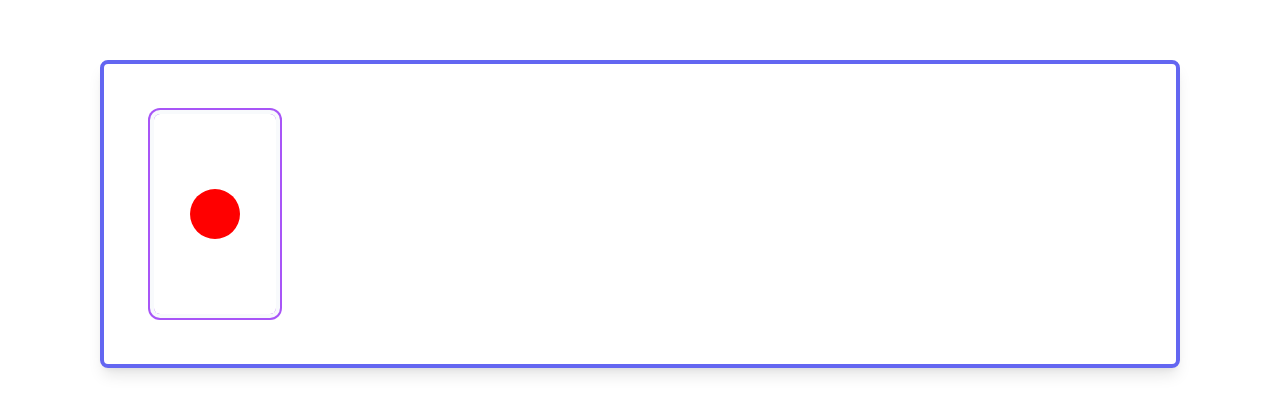
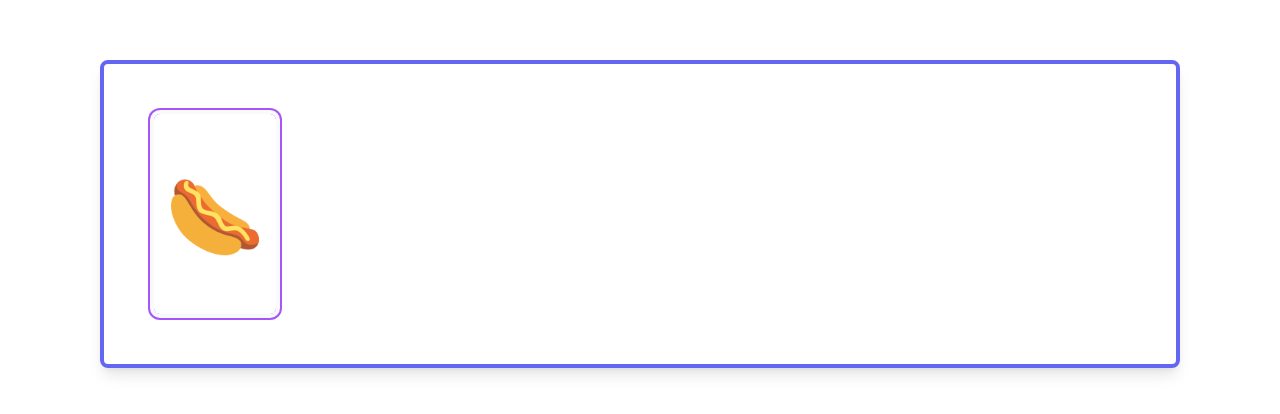
Before and after one commit to scottascott/concentration, a Next.js app: page / in a window 1280 px wide. Shown: the part 140-554 px from the top of the page. Built offline with nearby package versions, Linux system fonts and the light colour scheme.

Commit message:
update card

```diff
--- a/src/pages/components/card.tsx
+++ b/src/pages/components/card.tsx
@@ -2,11 +2,14 @@ import { motion, useMotionValue, useTransform } from "framer-motion";
 import { useState } from "react";
 import ReactCardFlip from "react-card-flip";
 export default function Card() {
-    // const variables
+  // const variables
   const cardWidth = 122;
   const cardHeight = 200;
 
+  // status
   const [isFlipped, setIsFlipped] = useState<boolean>(false);
+
+  // fake 3d look at
   const x = useMotionValue(cardWidth / 2);
   const y = useMotionValue(cardHeight / 2);
 
@@ -44,14 +47,13 @@ export default function Card() {
       >
         <motion.div
           style={{
-            width: 50,
-            height: 50,
-            borderRadius: 30,
-            backgroundColor: "red",
+            fontSize: 80,
             rotateX: rotateX,
             rotateY: rotateY,
           }}
-        />
+        >
+          <span>&#127789;</span>
+        </motion.div>
       </div>
       {/* back */}
       <div
```
Also changed, not shown: 1 other file (tests, documents, lock files or other folders).
